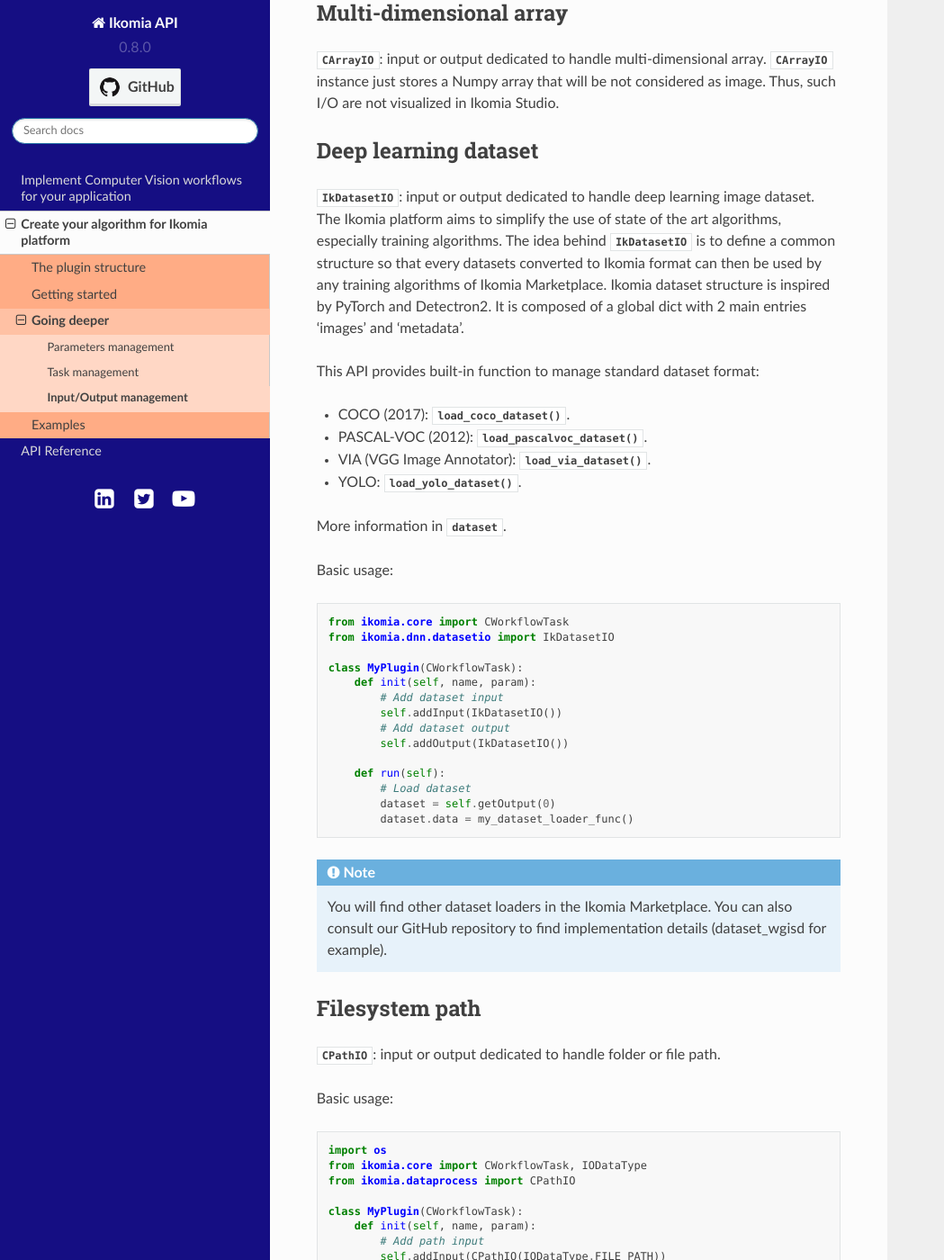
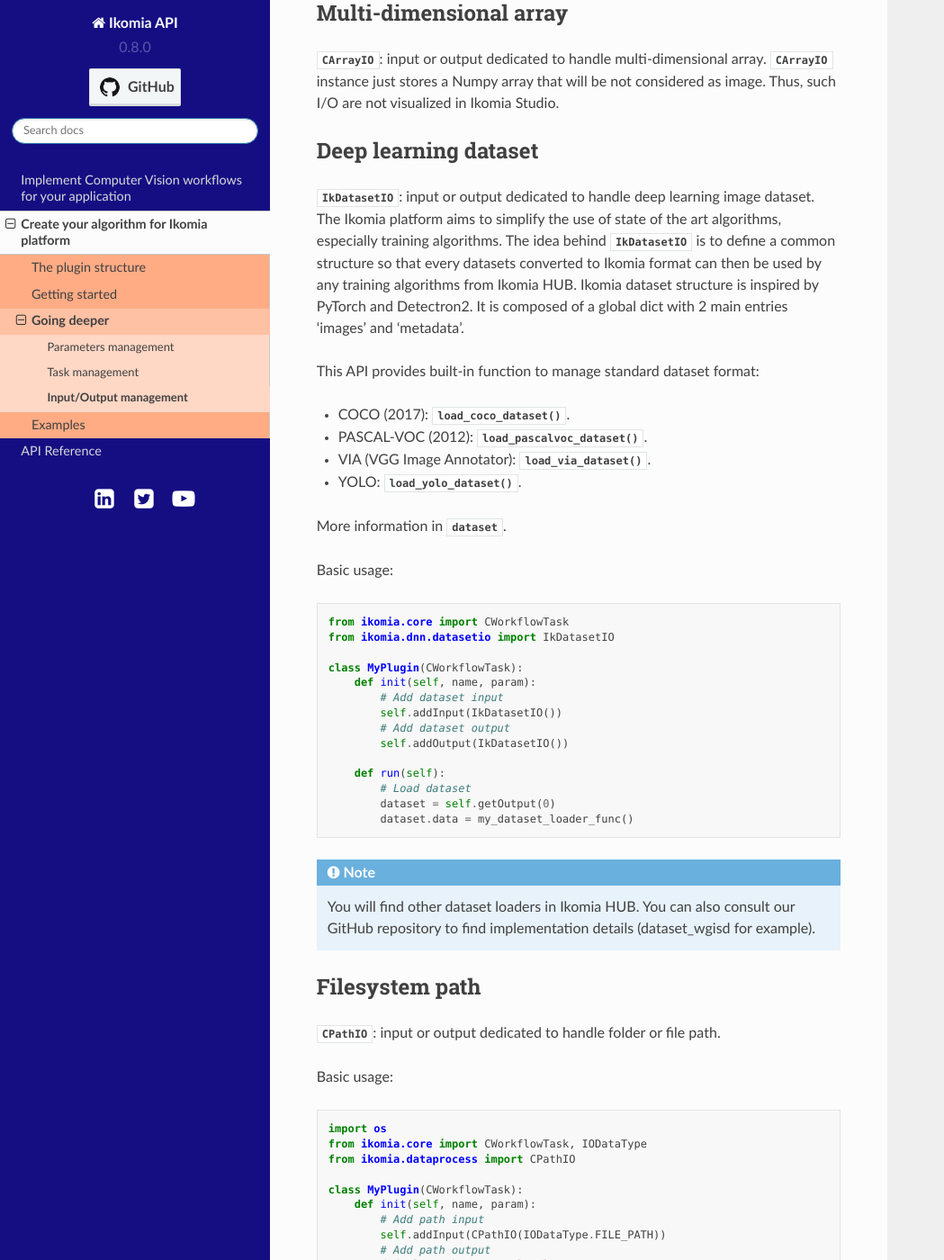
Before and after one commit to Ikomia-dev/IkomiaApi, a Sphinx documentation site: the page built from doc/source/plugin_io.rst, in a window 1280 px wide and 1400 px high, scrolled down 5211 px. Shown: the whole window at 90% size, without its empty margins (0-1049 px from the left). Built offline with Sphinx 7.4.7 and the Read the Docs theme 2.0.0, drawn with Linux system fonts in a browser that asks for light colours.

Commit message:
Replace Marketplace by HUB

```diff
--- a/doc/source/plugin_io.rst
+++ b/doc/source/plugin_io.rst
@@ -247,8 +247,8 @@
 
 :py:mod:`~ikomia.dnn.datasetio.IkDatasetIO`: input or output dedicated to handle deep learning image dataset. The Ikomia platform aims
 to simplify the use of state of the art algorithms, especially training algorithms. The idea behind :py:mod:`~ikomia.dnn.datasetio.IkDatasetIO`
-is to define a common structure so that every datasets converted to Ikomia format can then be used by any training algorithms of Ikomia
-Marketplace. Ikomia dataset structure is inspired by PyTorch and Detectron2. It is composed of a global dict with 2 main entries
+is to define a common structure so that every datasets converted to Ikomia format can then be used by any training algorithms from Ikomia
+HUB. Ikomia dataset structure is inspired by PyTorch and Detectron2. It is composed of a global dict with 2 main entries
 ‘images’ and ‘metadata’.
 
 This API provides built-in function to manage standard dataset format:
@@ -280,7 +280,7 @@
             dataset.data = my_dataset_loader_func()
 
 .. note::
-    You will find other dataset loaders in the Ikomia Marketplace. You can also consult our GitHub repository to find implementation details (dataset_wgisd for example).
+    You will find other dataset loaders in Ikomia HUB. You can also consult our GitHub repository to find implementation details (dataset_wgisd for example).
 
 
 Filesystem path
--- a/doc/source/plugin_task.rst
+++ b/doc/source/plugin_task.rst
@@ -143,7 +143,7 @@
 --------
 
 Ikomia platform allows you to add additionnal information to your plugin. This will help users to
-know more about your algorithm and give essential visual elements for the marketplace.
+know more about your algorithm and give essential visual elements in Ikomia HUB.
 
 These information are store in a factory class inherited from :py:class:`~ikomia.dataprocess.pydataprocess.CTaskFactory`.
 It aims to create instance of your process class. Plugin metadata are set in the constructor within the **CTaskInfo** member variable.
```
